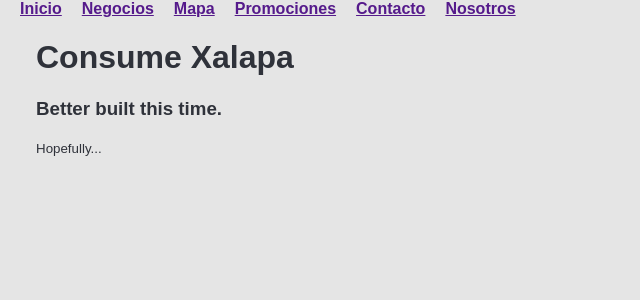
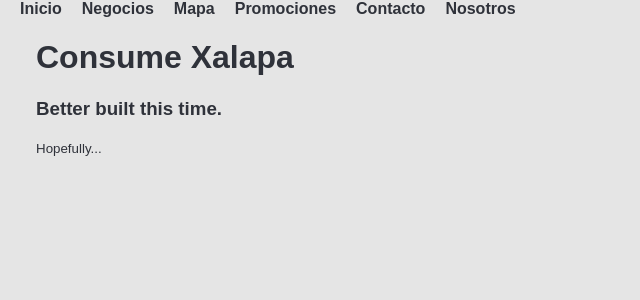
Before and after one commit to JoseCrz/consume-xalapa, a Next.js app: page / in a window 1280 px wide. Shown: the top 300 px of the page, without its empty margins (0-640 px from the left). Built offline with nearby package versions, Linux system fonts and the light colour scheme.

Commit message:
Update <a> styles

```diff
--- a/components/Navbar/index.js
+++ b/components/Navbar/index.js
@@ -1,7 +1,7 @@
 import React from "react";
 import Link from "next/link";
 
-import { Header, Nav, Ul, Li } from "./style";
+import { Header, Nav, Ul, Li, A } from "./style";
 
 export const Navbar = () => {
   return (
@@ -10,32 +10,32 @@ export const Navbar = () => {
         <Ul>
           <Li>
             <Link href="">
-              <a>Inicio</a>
+              <A>Inicio</A>
             </Link>
           </Li>
           <Li>
             <Link href="">
-              <a>Negocios</a>
+              <A>Negocios</A>
             </Link>
           </Li>
           <Li>
             <Link href="">
-              <a>Mapa</a>
+              <A>Mapa</A>
             </Link>
           </Li>
           <Li>
             <Link href="">
-              <a>Promociones</a>
+              <A>Promociones</A>
             </Link>
           </Li>
           <Li>
             <Link href="">
-              <a>Contacto</a>
+              <A>Contacto</A>
             </Link>
           </Li>
           <Li>
             <Link href="">
-              <a>Nosotros</a>
+              <A>Nosotros</A>
             </Link>
           </Li>
         </Ul>
--- a/components/Navbar/style.js
+++ b/components/Navbar/style.js
@@ -18,3 +18,10 @@ export const Li = styled.li`
   margin-left: 20px;
   font-weight: bold;
 `;
+
+export const A = styled.a`
+  text-decoration: none;
+  &:hover {
+    color: var(--primary);
+  }
+`;
--- a/styles/GlobalStyle.js
+++ b/styles/GlobalStyle.js
@@ -34,6 +34,11 @@ export const GlobalStyle = createGlobalStyle`
     h6 {
       font-family: var(--title-font);
       color: var(--text);
+    }
+
+    a {
+      color: var(--text);
+      cursor: pointer;
     }
 
     button,
```
